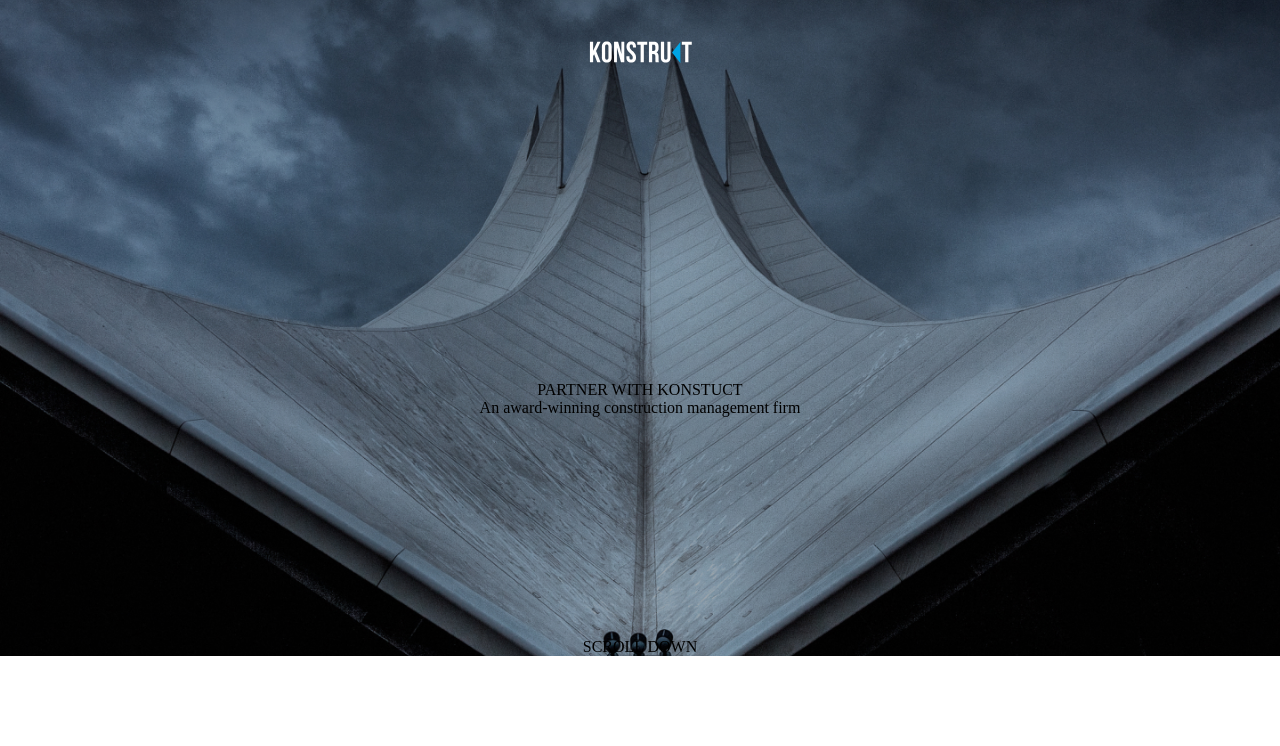
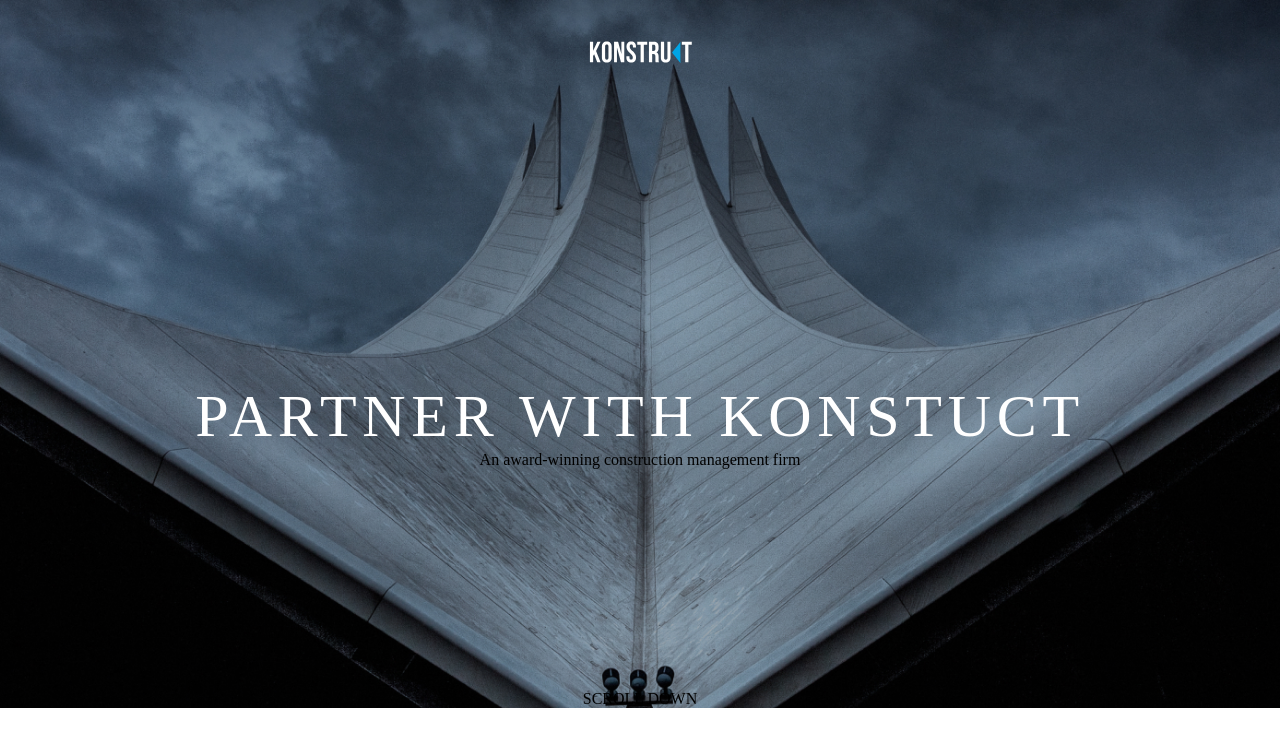
Before and after one commit to margaritaritik/konstruct-template-, a website: page index.html in a window 1280 px wide. Drawn offline with Linux system fonts and the light colour scheme.

Commit message:
change font_family, font_size

```diff
--- a/css/style.css
+++ b/css/style.css
@@ -81,6 +81,13 @@
 
 
 }
+.inscription_center p:nth-child(1){
+    font-size: 60px;
+    color: #FFFFFF;
+    font-family: 'BebasNeueBold';
+    line-height: 70px;
+    letter-spacing: 5.70937px;
+}
 .inscription_center p:nth-child(3){
     margin-top:221px ;
 }
```
